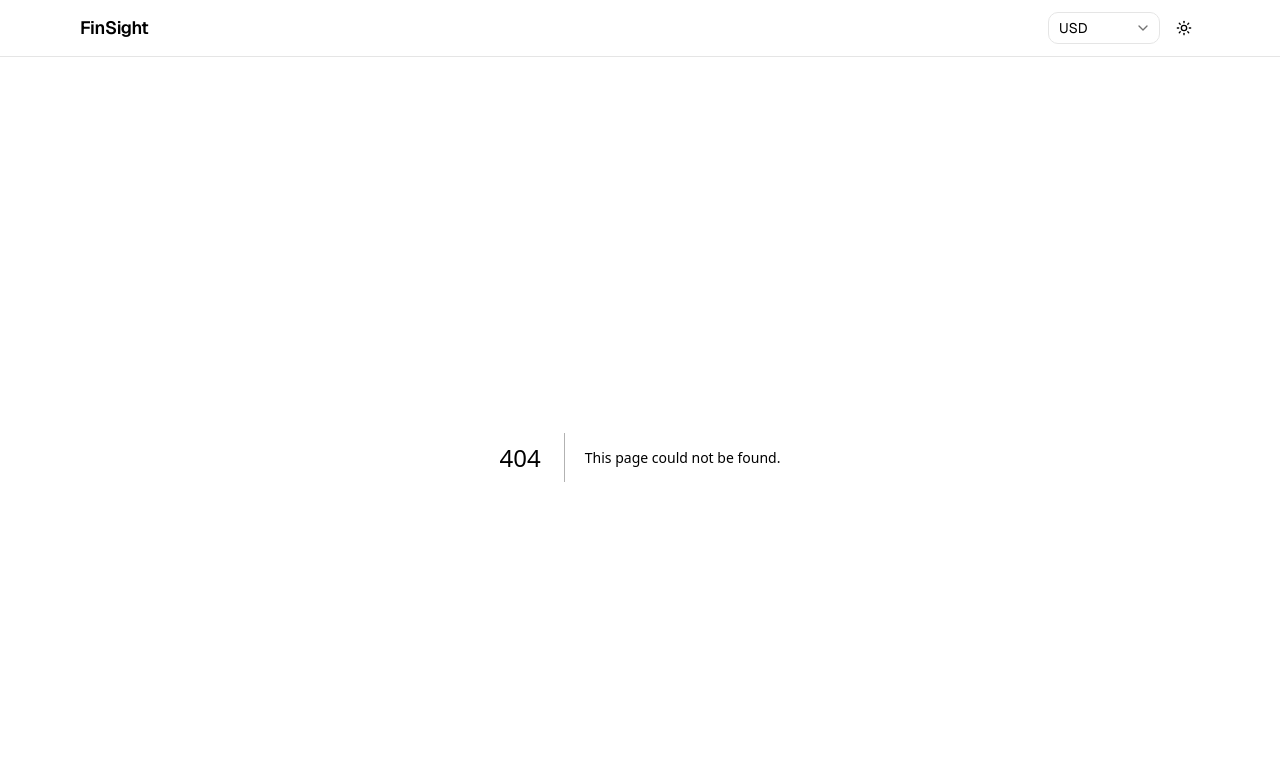
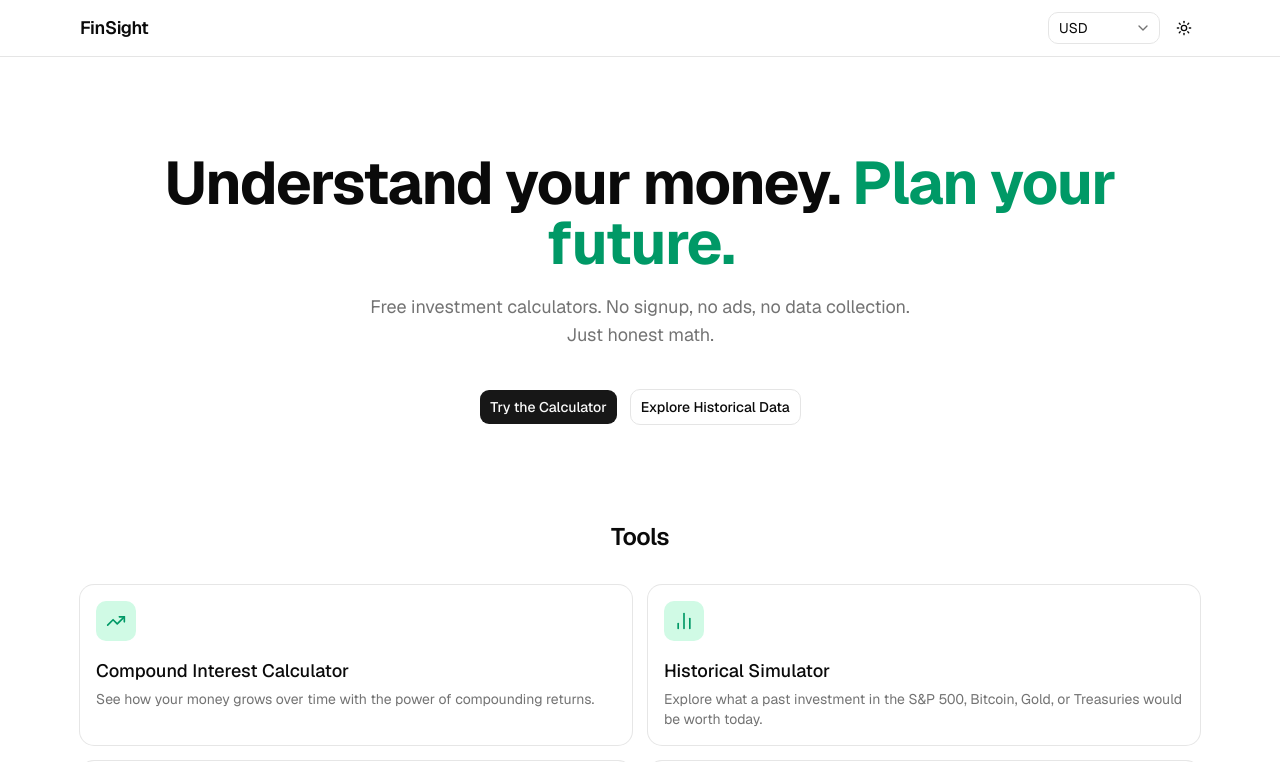
Before and after one commit to Hamzah-Manzoor/FinSight, a Next.js app: page / in a window 1280 px wide. Before the commit this address had no page. Shown: the top 762 px of the page. Built offline with nearby package versions, Linux system fonts and the light colour scheme.

Commit message:
feat: add landing page shell with hero and tools grid

```diff
--- /dev/null
+++ b/app/(marketing)/page.tsx
@@ -0,0 +1,104 @@
+import type { Metadata } from 'next'
+import Link from 'next/link'
+import { TrendingUp, BarChart2, ArrowUpDown, Target } from 'lucide-react'
+import { buttonVariants } from '@/components/ui/button'
+import {
+  Card,
+  CardHeader,
+  CardTitle,
+  CardDescription,
+} from '@/components/ui/card'
+import { cn } from '@/lib/utils'
+
+export const metadata: Metadata = {
+  title: 'FinSight — Free Investment Calculators',
+  description:
+    'Understand compound interest, explore historical returns, compare DCA vs lump sum, and plan your savings goals. Free, private, no signup.',
+}
+
+const TOOLS = [
+  {
+    icon: TrendingUp,
+    title: 'Compound Interest Calculator',
+    description:
+      'See how your money grows over time with the power of compounding returns.',
+    href: '/compound-interest-calculator',
+  },
+  {
+    icon: BarChart2,
+    title: 'Historical Simulator',
+    description:
+      'Explore what a past investment in the S&P 500, Bitcoin, Gold, or Treasuries would be worth today.',
+    href: '/historical-simulator',
+  },
+  {
+    icon: ArrowUpDown,
+    title: 'DCA vs Lump Sum',
+    description:
+      'Compare dollar-cost averaging against lump sum investing on real historical data.',
+    href: '/dca-vs-lump-sum',
+  },
+  {
+    icon: Target,
+    title: 'Savings Goal Calculator',
+    description:
+      'Work backwards from your target — find the monthly contribution you need to get there.',
+    href: '/savings-goal-calculator',
+  },
+]
+
+export default function HomePage() {
+  return (
+    <main>
+      {/* Hero */}
+      <section className="mx-auto max-w-6xl px-4 py-24 text-center">
+        <h1 className="mb-5 text-4xl font-bold tracking-tight sm:text-5xl lg:text-6xl">
+          Understand your money.{' '}
+          <span className="text-emerald-600 dark:text-emerald-400">
+            Plan your future.
+          </span>
+        </h1>
+        <p className="mx-auto mb-10 max-w-xl text-lg text-muted-foreground">
+          Free investment calculators. No signup, no ads, no data collection.
+          Just honest math.
+        </p>
+        <div className="flex flex-wrap justify-center gap-3">
+          <Link
+            href="/compound-interest-calculator"
+            className={cn(buttonVariants({ size: 'lg' }))}
+          >
+            Try the Calculator
+          </Link>
+          <Link
+            href="/historical-simulator"
+            className={cn(buttonVariants({ variant: 'outline', size: 'lg' }))}
+          >
+            Explore Historical Data
+          </Link>
+        </div>
+      </section>
+
+      {/* Tools grid */}
+      <section className="mx-auto max-w-6xl px-4 pb-24">
+        <h2 className="mb-8 text-center text-2xl font-semibold tracking-tight">
+          Tools
+        </h2>
+        <div className="grid gap-4 sm:grid-cols-2">
+          {TOOLS.map(({ icon: Icon, title, description, href }) => (
+            <Link key={href} href={href} className="group block">
+              <Card className="h-full transition-shadow duration-200 group-hover:shadow-md">
+                <CardHeader>
+                  <div className="mb-3 flex h-10 w-10 items-center justify-center rounded-lg bg-emerald-100 text-emerald-600 dark:bg-emerald-900/30 dark:text-emerald-400">
+                    <Icon className="h-5 w-5" />
+                  </div>
+                  <CardTitle className="text-lg">{title}</CardTitle>
+                  <CardDescription>{description}</CardDescription>
+                </CardHeader>
+              </Card>
+            </Link>
+          ))}
+        </div>
+      </section>
+    </main>
+  )
+}
```
